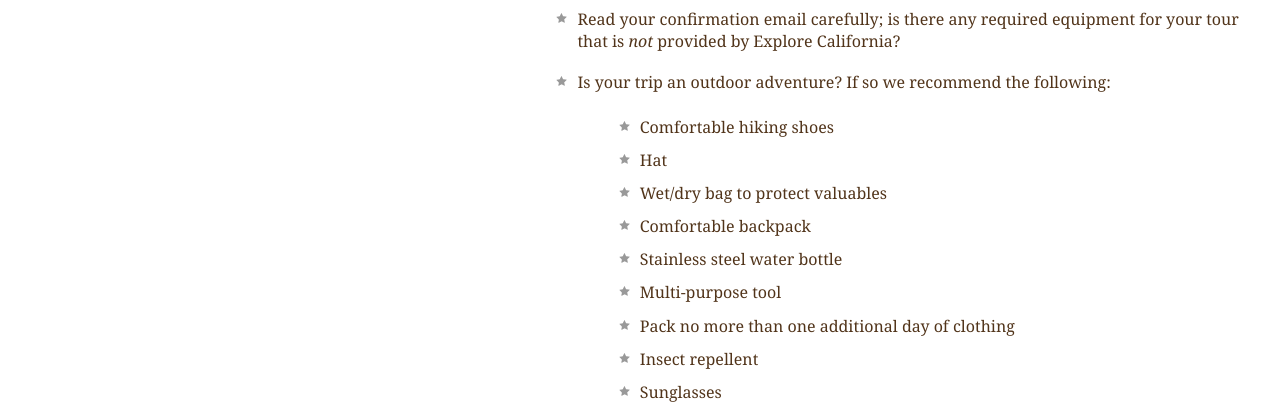
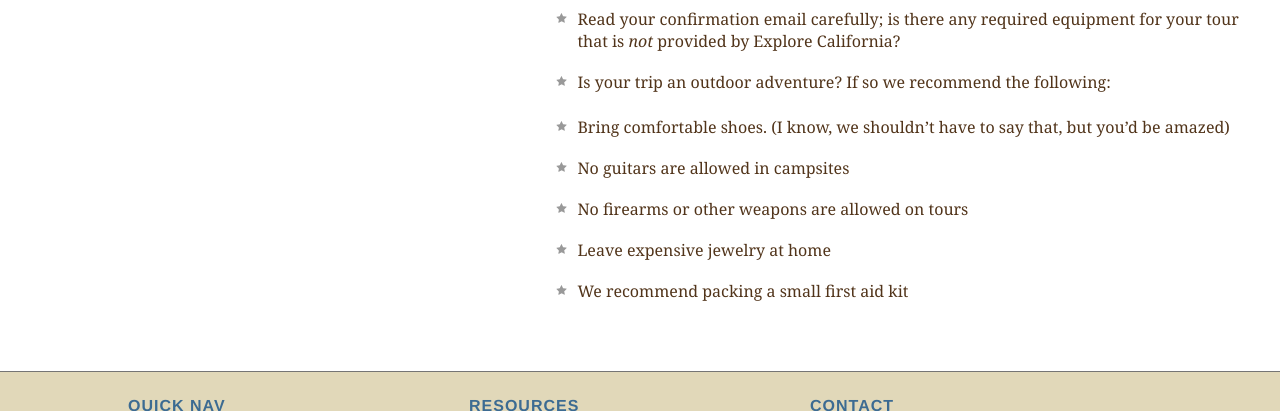
Before and after one commit to GauravSharma-5130/explore_california, a plain HTML site: page resources.html in a window 1280 px wide. Shown: the part 1920-2331 px from the top of the page. Drawn offline with Linux system fonts and the light colour scheme.

Commit message:
deleted something from resource

```diff
--- a/resources.html
+++ b/resources.html
@@ -94,16 +94,7 @@
             <li>Read your confirmation email carefully; is there any required equipment for your tour that is <em>not</em> provided by Explore California?</li>
             <li>Is your trip an outdoor adventure? If so we recommend the following:
               <ul>
-                <li>Comfortable hiking shoes</li>
-                <li>Hat</li>
-                <li>Wet/dry bag to protect valuables</li>
-                <li>Comfortable backpack</li>
-                <li>Stainless steel water bottle</li>
-                <li>Multi-purpose tool</li>
-                <li>Pack no more than one additional day of clothing</li>
-                <li>Insect repellent</li>
-                <li>Sunglasses</li>
-                <li>Sunscreen</li>
+
               </ul>
             </li>
             <li>Bring comfortable shoes. (I know, we shouldn’t have to say that, but you’d be amazed)</li>
```
